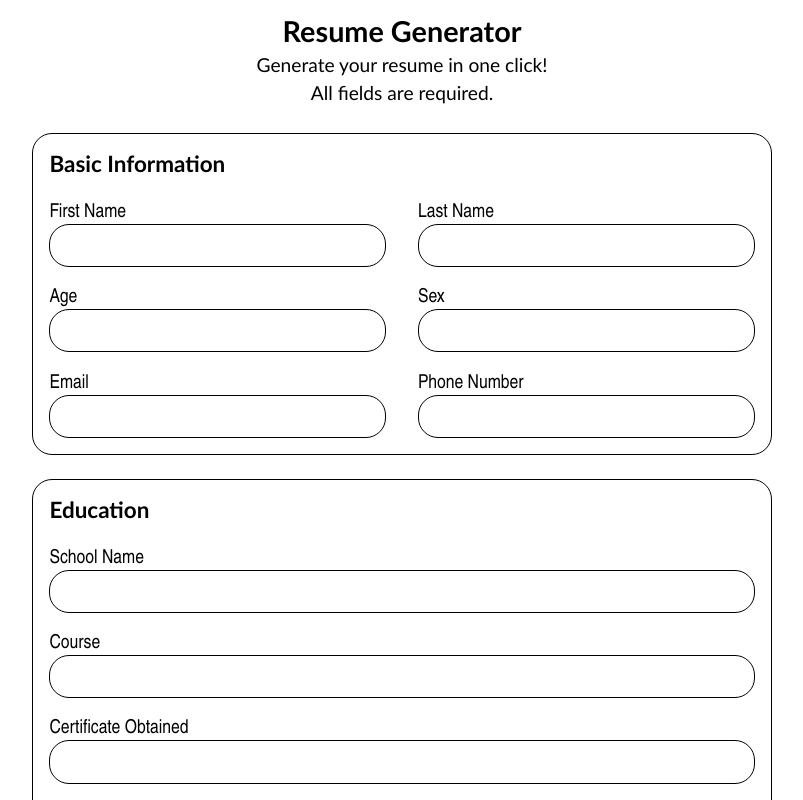
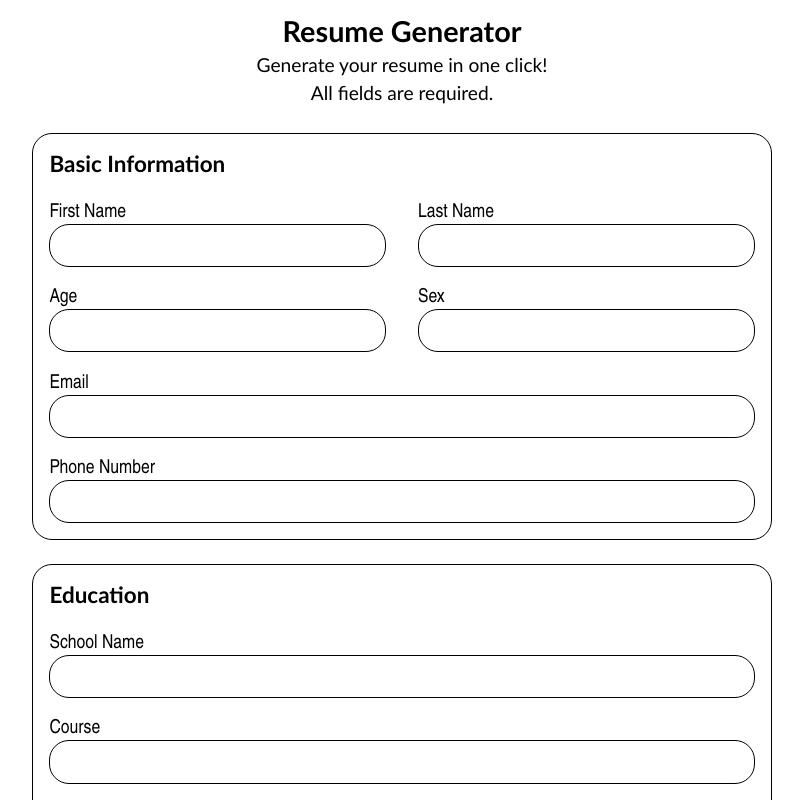
Before and after one commit to zakingslayerv22/cv-application, a React (Vite) app: page / in a window 1280 px wide. Shown: the top 800 px of the page, without its empty margins (238-1041 px from the left). Built offline with nearby package versions, Linux system fonts and the light colour scheme; a web font is replaced by a local one.

Commit message:
Change structure of form
In CVForm.jsx, remove
subsection from
Email and Phone number
because aligning them
side by side makes
some text inem not
visible on tablet
screens.

```diff
--- a/src/components/CVForm.jsx
+++ b/src/components/CVForm.jsx
@@ -72,7 +72,7 @@ export default function CVForm() {
               onChange={(e) => handleChange(e, data[0].id)}
             />
           </section>
-          <section className="subsection">
+
           <InputField
             labelName="Email"
             type="email"
@@ -88,7 +88,6 @@ export default function CVForm() {
             value={data[0].phoneNumber}
             onChange={(e) => handleChange(e, data[0].id)}
           />
-          </section>
         </section>
 
         <section className="education-info">
```
Lines whose indentation alone changed are shown as unchanged.
